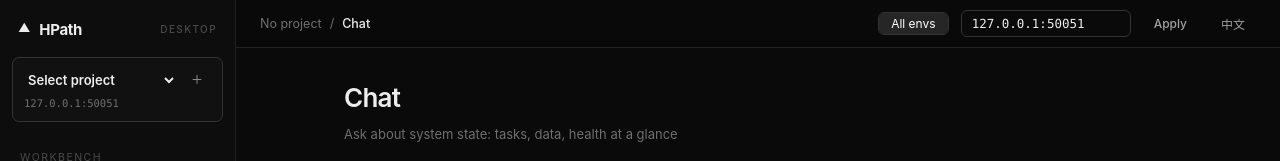
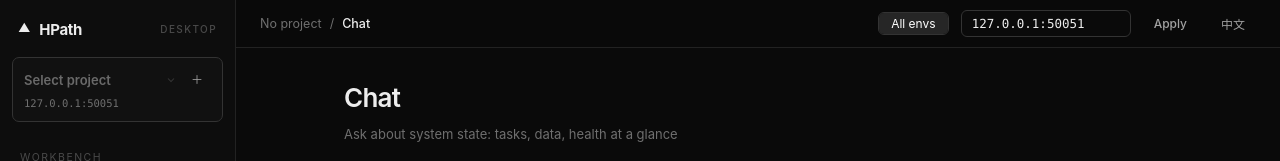
Before and after one commit to ekreke/hpath, a React (Vite) app in the folder packages/desktop/: page / in a window 1280 px wide. Shown: the top 161 px of the page. Built offline with nearby package versions, Linux system fonts and the light colour scheme.

Commit message:
feat: add shared Select component using @radix-ui/react-select for improved dropdown functionality

```diff
--- /dev/null
+++ b/packages/desktop/src/components/Select.tsx
@@ -0,0 +1,71 @@
+// Shared dropdown select built on @radix-ui/react-select (headless behavior:
+// keyboard nav, typeahead, focus management, collision-aware positioning).
+// Visuals come from the .rsel-* classes in global.css (Geist dark palette).
+import * as SelectPrimitive from '@radix-ui/react-select';
+
+export type SelectOption = {
+  value: string;
+  label: string;
+  disabled?: boolean;
+};
+
+type SelectProps = {
+  /** Current selection; null/'' shows the placeholder (not selectable). */
+  value: string | null;
+  options: SelectOption[];
+  onChange: (value: string) => void;
+  /** ghost = borderless (sidebar project box); bordered = form/filter style. */
+  variant?: 'ghost' | 'bordered';
+  ariaLabel?: string;
+  placeholder?: string;
+  disabled?: boolean;
+};
+
+export function Select({
+  value,
+  options,
+  onChange,
+  variant = 'bordered',
+  ariaLabel,
+  placeholder,
+  disabled,
+}: SelectProps) {
+  const triggerCls = variant === 'ghost' ? 'rsel-trigger ghost' : 'rsel-trigger';
+  return (
+    <SelectPrimitive.Root
+      value={value ?? undefined}
+      onValueChange={onChange}
+      disabled={disabled || options.length === 0}
+    >
+      <SelectPrimitive.Trigger className={triggerCls} aria-label={ariaLabel}>
+        <SelectPrimitive.Value className="rsel-value" placeholder={placeholder} />
+        <SelectPrimitive.Icon className="rsel-icon">
+          <svg width="12" height="12" viewBox="0 0 16 16" fill="none" stroke="currentColor" strokeWidth="1.4">
+            <path d="M4 6l4 4 4-4" />
+          </svg>
+        </SelectPrimitive.Icon>
+      </SelectPrimitive.Trigger>
+      <SelectPrimitive.Portal>
+        <SelectPrimitive.Content position="popper" sideOffset={4} className="rsel-content">
+          <SelectPrimitive.Viewport className="rsel-viewport">
+            {options.map((opt) => (
+              <SelectPrimitive.Item
+                key={opt.value}
+                value={opt.value}
+                disabled={opt.disabled}
+                className="rsel-item"
+              >
+                <SelectPrimitive.ItemText>{opt.label}</SelectPrimitive.ItemText>
+                <SelectPrimitive.ItemIndicator className="rsel-ind">
+                  <svg width="12" height="12" viewBox="0 0 16 16" fill="none" stroke="currentColor" strokeWidth="1.6">
+                    <path d="M3 8.5l3.5 3.5L13 4.5" />
+                  </svg>
+                </SelectPrimitive.ItemIndicator>
+              </SelectPrimitive.Item>
+            ))}
+          </SelectPrimitive.Viewport>
+        </SelectPrimitive.Content>
+      </SelectPrimitive.Portal>
+    </SelectPrimitive.Root>
+  );
+}
--- a/packages/desktop/src/components/Sidebar.tsx
+++ b/packages/desktop/src/components/Sidebar.tsx
@@ -3,6 +3,7 @@ import { useState } from 'react';
 import { useTranslation } from 'react-i18next';
 import type { Project } from '../lib/ipc';
 import { invokeCreateProject } from '../lib/ipc';
+import { Select } from './Select';
 
 export type ViewId = 'chat' | 'cases' | 'history' | 'envs' | 'prd' | 'settings';
 
@@ -134,18 +135,14 @@ function Sidebar({
 
       <div className="proj">
         <div className="prow">
-          <select
-            aria-label={t('sidebar.project')}
-            value={selectedProjectId ?? ''}
-            onChange={(e) => onSelectProject(e.target.value || null)}
-          >
-            <option value="">{t('sidebar.selectProject')}</option>
-            {projects.map((p) => (
-              <option key={p.id} value={p.id}>
-                {p.name}
-              </option>
-            ))}
-          </select>
+          <Select
+            variant="ghost"
+            ariaLabel={t('sidebar.project')}
+            value={selectedProjectId}
+            placeholder={t('sidebar.selectProject')}
+            options={projects.map((p) => ({ value: p.id, label: p.name }))}
+            onChange={(v) => onSelectProject(v || null)}
+          />
           <button
             className="btn sm ghost"
             aria-label={t('sidebar.createProject')}
--- a/packages/desktop/src/styles/global.css
+++ b/packages/desktop/src/styles/global.css
@@ -63,20 +63,8 @@ body {
 }
 .proj:hover { border-color: var(--border3); background: var(--panel2); }
 .proj .prow { display: flex; align-items: center; gap: 6px; }
-.proj .prow select { flex: 1; min-width: 0; }
+.proj .prow .rsel-trigger { flex: 1; min-width: 0; }
 .proj .prow .btn { flex: none; padding: 0 7px; line-height: 20px; }
-.proj select {
-  width: 100%;
-  background: transparent;
-  border: 0;
-  color: var(--txt);
-  font-weight: 600;
-  font-size: 13px;
-  font-family: inherit;
-  outline: none;
-  cursor: pointer;
-}
-.proj select option { background: var(--panel); color: var(--txt); }
 .proj .s { font-size: 10.5px; color: var(--faint); margin-top: 2px; font-family: var(--mono); }
 
 .nav { padding: 0 12px 12px; }
@@ -308,6 +296,78 @@ td.num, th.num { text-align: right; color: var(--muted); }
 }
 .inline-input:focus { border-color: #5a5a5a; }
 
+/* ── select (@radix-ui/react-select wrapper) ─ */
+.rsel-trigger {
+  display: inline-flex;
+  align-items: center;
+  justify-content: space-between;
+  gap: 8px;
+  min-width: 150px;
+  height: 30px;
+  padding: 0 10px;
+  background: var(--panel);
+  border: 1px solid var(--border2);
+  border-radius: 6px;
+  color: var(--txt);
+  font-size: 12.5px;
+  font-family: inherit;
+  outline: none;
+  cursor: pointer;
+}
+.rsel-trigger:hover:not(:disabled) { border-color: var(--border3); }
+.rsel-trigger:focus-visible, .rsel-trigger[data-state='open'] { border-color: #5a5a5a; }
+.rsel-trigger:disabled { opacity: 0.4; cursor: not-allowed; }
+.rsel-trigger[data-placeholder] .rsel-value { color: var(--muted); }
+.rsel-value { overflow: hidden; text-overflow: ellipsis; white-space: nowrap; }
+.rsel-icon { display: inline-flex; flex: 0 0 auto; color: var(--faint); transition: transform 120ms ease; }
+.rsel-trigger[data-state='open'] .rsel-icon { transform: rotate(180deg); }
+
+.rsel-trigger.ghost {
+  min-width: 0;
+  height: auto;
+  padding: 0;
+  background: transparent;
+  border: 0;
+  font-weight: 600;
+  font-size: 13px;
+}
+
+.rsel-content {
+  position: relative;
+  z-index: 40;
+  min-width: var(--radix-select-trigger-width);
+  max-height: var(--radix-select-content-available-height);
+  padding: 4px;
+  background: var(--panel2);
+  border: 1px solid var(--border2);
+  border-radius: 7px;
+  box-shadow: 0 12px 32px rgba(0, 0, 0, 0.5);
+}
+.rsel-viewport {
+  max-height: 260px;
+  overflow-y: auto;
+  scrollbar-width: thin;
+  scrollbar-color: var(--border3) transparent;
+}
+.rsel-item {
+  display: flex;
+  align-items: center;
+  gap: 8px;
+  padding: 6px 10px;
+  border-radius: 5px;
+  font-size: 12.5px;
+  color: var(--txt);
+  line-height: 1.4;
+  outline: none;
+  cursor: pointer;
+  user-select: none;
+}
+.rsel-item[data-highlighted] { background: var(--hover); color: var(--w); }
+.rsel-item[data-disabled] { opacity: 0.4; pointer-events: none; }
+.rsel-ind { display: inline-flex; margin-left: auto; flex: 0 0 auto; color: var(--w); }
+
+.field .rsel-trigger { width: 100%; }
+
 /* ── overlay / modal ────────────────────── */
 .overlay {
   position: fixed;
@@ -420,7 +480,6 @@ td.num, th.num { text-align: right; color: var(--muted); }
   text-transform: uppercase;
   color: var(--faint);
 }
-.filters select,
 .filters input {
   height: 30px;
   background: var(--panel);
@@ -432,8 +491,7 @@ td.num, th.num { text-align: right; color: var(--muted); }
   font-family: inherit;
   outline: none;
 }
-.filters select { min-width: 150px; }
-.filters select:focus, .filters input:focus { border-color: #5a5a5a; }
+.filters input:focus { border-color: #5a5a5a; }
 .hstrip { display: inline-flex; align-items: center; gap: 4px; font-size: 11.5px; }
 .dot { width: 8px; height: 8px; border-radius: 2px; flex: 0 0 auto; }
 /* Fill semantics mirror RunStatusTag: fail = solid, pass = outline. */
--- a/packages/desktop/src/views/HistoryView.tsx
+++ b/packages/desktop/src/views/HistoryView.tsx
@@ -9,6 +9,7 @@ import { useTranslation } from 'react-i18next';
 import type { Case, Env, Run } from '@hpath/contract';
 import { invokeListCases, invokeListRuns } from '../lib/ipc';
 import { RunStatusTag } from '../components/Ui';
+import { Select } from '../components/Select';
 import {
   RUN_STATUS,
   formatDateTime,
@@ -172,45 +173,41 @@ function HistoryView({ appliedServerAddr, projectId, envs, refreshKey, onToast }
         <div className="filters">
           <label>
             <span>{t('cases.runEnv')}</span>
-            <select value={filters.envId} onChange={(e) => setFilter({ envId: e.target.value })}>
-              <option value="">{t('topbar.allEnvs')}</option>
-              {envs.map((e) => (
-                <option key={e.id} value={e.id}>
-                  {e.name}
-                </option>
-              ))}
-            </select>
+            <Select
+              ariaLabel={t('cases.runEnv')}
+              value={filters.envId || null}
+              placeholder={t('topbar.allEnvs')}
+              options={envs.map((e) => ({ value: e.id, label: e.name }))}
+              onChange={(envId) => setFilter({ envId })}
+            />
           </label>
           <label>
             <span>{t('cases.colCase')}</span>
-            <select value={filters.caseId} onChange={(e) => setFilter({ caseId: e.target.value })}>
-              <option value="">{t('history.allCases')}</option>
-              {cases.map((c) => (
-                <option key={c.id} value={c.id}>
-                  {c.title}
-                </option>
-              ))}
-            </select>
+            <Select
+              ariaLabel={t('cases.colCase')}
+              value={filters.caseId || null}
+              placeholder={t('history.allCases')}
+              options={cases.map((c) => ({ value: c.id, label: c.title }))}
+              onChange={(caseId) => setFilter({ caseId })}
+            />
           </label>
           <label>
             <span>{t('cases.runStatus')}</span>
-            <select
-              value={filters.status}
-              onChange={(e) => setFilter({ status: Number(e.target.value) })}
-            >
-              <option value={0}>{t('history.allStatuses')}</option>
-              {[
-                RUN_STATUS.PENDING,
-                RUN_STATUS.RUNNING,
-                RUN_STATUS.PASSED,
-                RUN_STATUS.FAILED,
-                RUN_STATUS.CANCELLED,
-              ].map((s) => (
-                <option key={s} value={s}>
-                  {t(runStatusKey(s))}
-                </option>
-              ))}
-            </select>
+            <Select
+              ariaLabel={t('cases.runStatus')}
+              value={String(filters.status)}
+              options={[
+                { value: '0', label: t('history.allStatuses') },
+                ...[
+                  RUN_STATUS.PENDING,
+                  RUN_STATUS.RUNNING,
+                  RUN_STATUS.PASSED,
+                  RUN_STATUS.FAILED,
+                  RUN_STATUS.CANCELLED,
+                ].map((s) => ({ value: String(s), label: t(runStatusKey(s)) })),
+              ]}
+              onChange={(v) => setFilter({ status: Number(v) })}
+            />
           </label>
           <label>
             <span>{t('history.from')}</span>
--- a/packages/desktop/src/views/SettingsView.tsx
+++ b/packages/desktop/src/views/SettingsView.tsx
@@ -7,6 +7,7 @@
 import { useCallback, useEffect, useState } from 'react';
 import { useTranslation } from 'react-i18next';
 import { invokeGetSettings, invokeUpdateSettings, type AppSettings } from '../lib/ipc';
+import { Select } from '../components/Select';
 
 type SettingsViewProps = {
   onToast: (text: string, error?: boolean) => void;
@@ -138,19 +139,18 @@ function SettingsView({ onToast }: SettingsViewProps) {
       <section className="sec">
         <div className="field" style={{ maxWidth: 480 }}>
           <label>{t('settings.defaultModel')}</label>
-          <select
-            value={defaultModel}
+          <Select
+            ariaLabel={t('settings.defaultModel')}
+            value={defaultModel || null}
+            placeholder={t('settings.noModels')}
             disabled={busy || models.length === 0}
-            onChange={(e) => void saveDefaultModel(e.target.value)}
-          >
-            {models.length === 0 && <option value="">{t('settings.noModels')}</option>}
-            {models.map(({ providerId, model }) => (
-              <option key={`${providerId}/${model.id}`} value={model.id} disabled={!model.multimodal}>
-                {model.name ?? model.id}
-                {!model.multimodal ? ` — ${t('settings.notMultimodal')}` : ''}
-              </option>
-            ))}
-          </select>
+            options={models.map(({ model }) => ({
+              value: model.id,
+              label: `${model.name ?? model.id}${!model.multimodal ? ` — ${t('settings.notMultimodal')}` : ''}`,
+              disabled: !model.multimodal,
+            }))}
+            onChange={(v) => void saveDefaultModel(v)}
+          />
           <div className="hint">{t('settings.defaultModelHint')}</div>
         </div>
 
```
Also changed, not shown: packages/desktop/package.json (+8 -7 lines), 1 other file (tests, documents, lock files or other folders).
